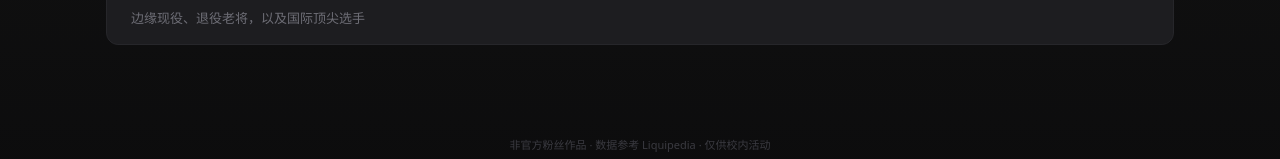
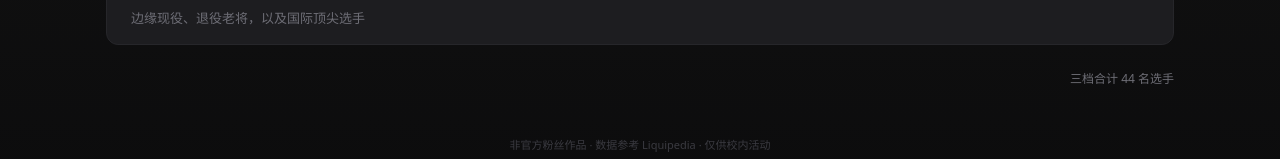
Before and after one commit to recelilious/kayiba, a React (Vite) app: page / in a window 1280 px wide. Shown: the part 536-695 px from the top of the page. Built offline with nearby package versions, Linux system fonts and the light colour scheme.

Commit message:
feat(ui): 难度列表右下角显示三档合计人数
- 每档显示的是该档绝对人数，不是相对上一档的增量
- 合计行用来消除误读

```diff
--- a/src/App.tsx
+++ b/src/App.tsx
@@ -129,6 +129,7 @@ export default function App() {
                 </button>
               ))}
             </div>
+            <p className="tiers-total">三档合计 {PLAYER_COUNT} 名选手</p>
           </section>
         )}
 
--- a/src/styles/global.css
+++ b/src/styles/global.css
@@ -187,6 +187,14 @@ button {
   line-height: 1.5;
   color: var(--gray-500);
   text-align: left;
+}
+
+.tiers-total {
+  margin: 0;
+  font-size: 12px;
+  text-align: right;
+  color: var(--gray-500);
+  font-variant-numeric: tabular-nums;
 }
 
 /* ---------- 对局 ---------- */
```
